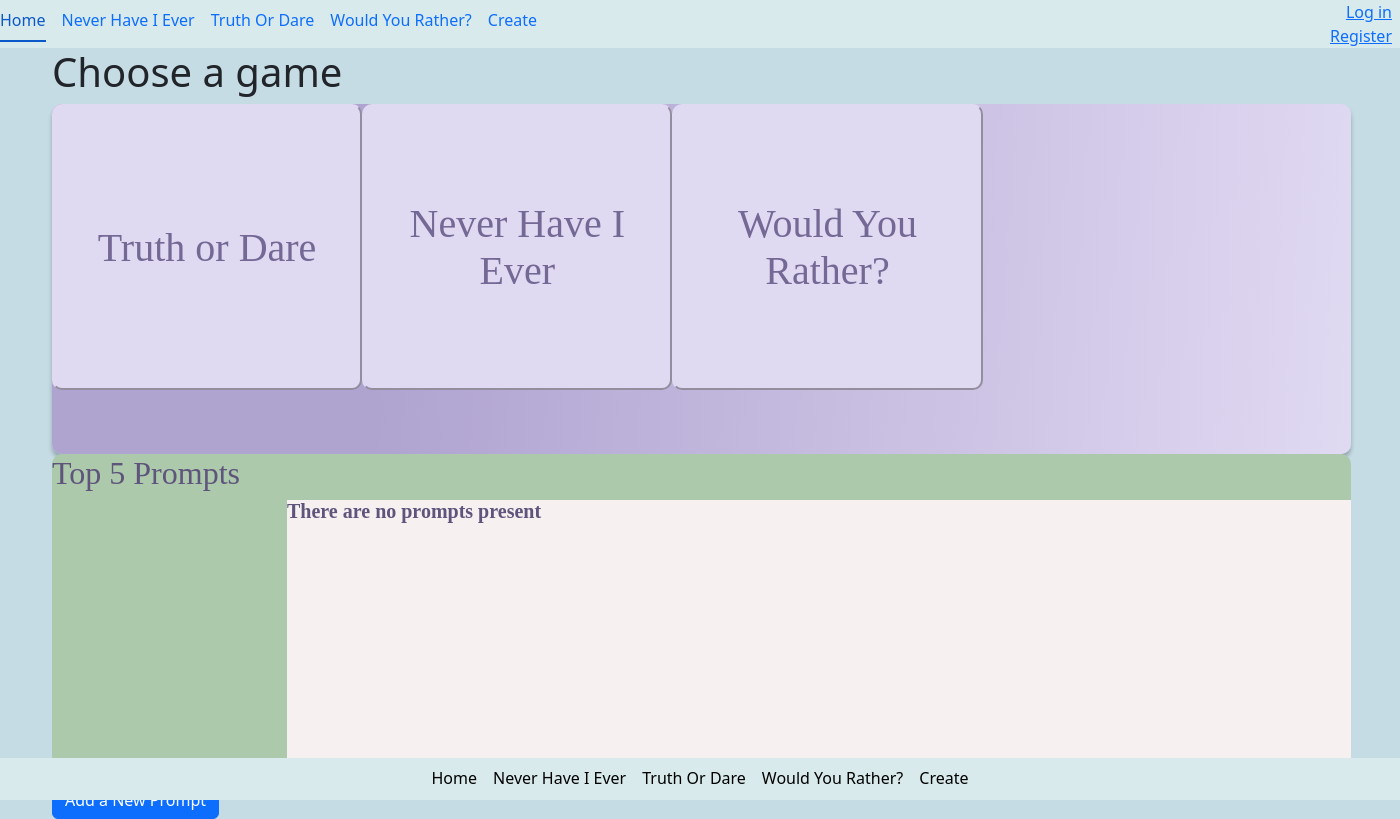
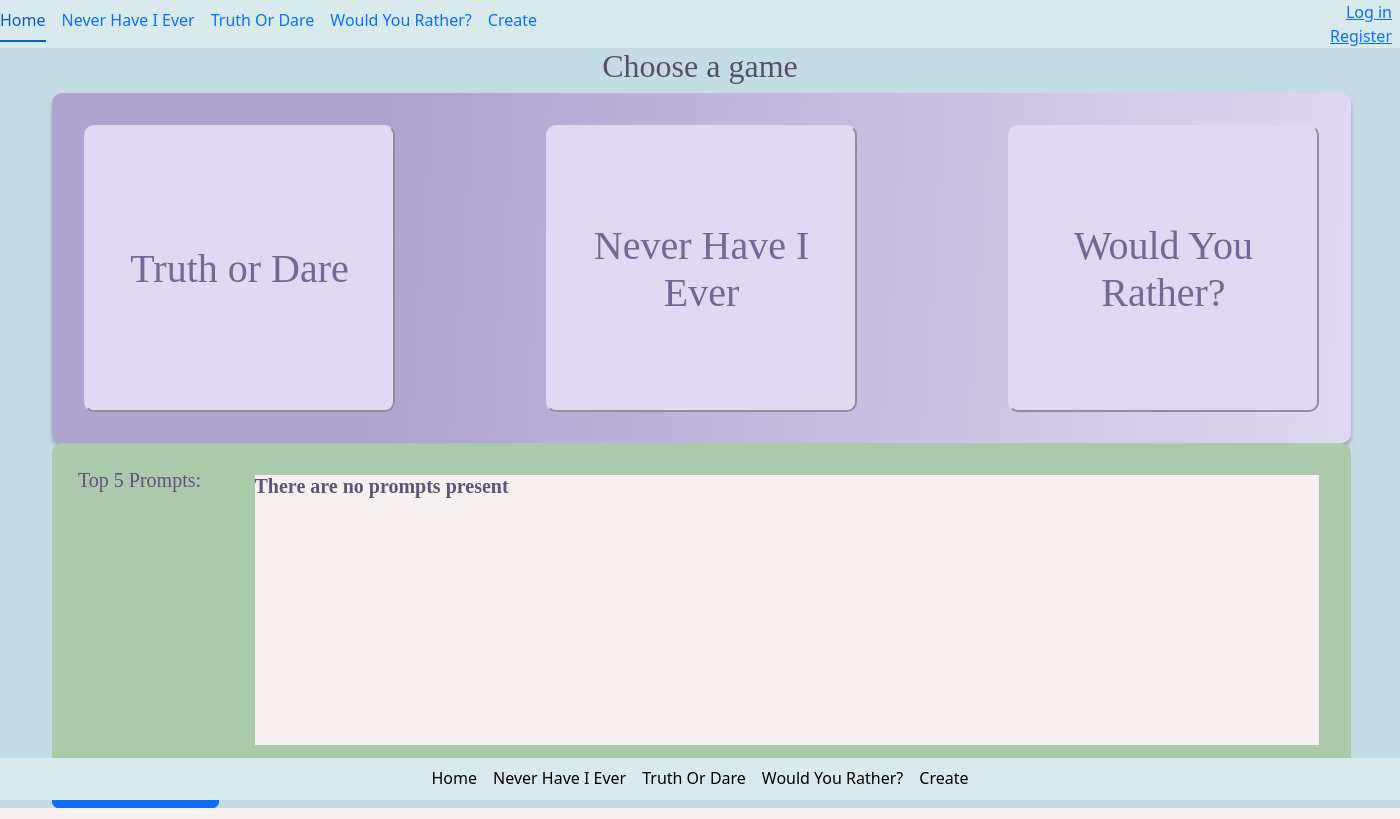
Before and after one commit to mc3071258/verve, a Django app: page / in a window 1400 px wide. Run offline with Django 5.2, Linux system fonts and the light colour scheme; data that the repository does not hold is empty.

Commit message:
Format home page boxes

```diff
--- a/templates/home.html
+++ b/templates/home.html
@@ -15,7 +15,7 @@
 
 
 <div id = PromptBox>
-    <h2> Top 5 Prompts </h2>
+    <h2> Top 5 Prompts: </h2>
     <div id=PromptList>
 
             {% if  prompts %}
@@ -43,6 +43,8 @@
     {% endif %}
     </div>
 
+
+
 </div>
 
     <div>
--- a/templates/homeStyle.css
+++ b/templates/homeStyle.css
@@ -1,5 +1,16 @@
+h1{
+    color: #57506C;
+    text-align: center;
+    font-family: "Konkhmer Sleokchher";
+    font-size: 32px;
+    font-style: normal;
+    font-weight: 400;
+    line-height: normal;
+}
+
 #GameButtons{
     display: flex;
+    justify-content: space-between;
     width: 1299px;
     height: 349.886px;
     border-radius: 10px;
@@ -8,6 +19,8 @@
 }
 
 #GameButtons button{
+
+    margin: 2.5%;
     width: 310.195px;
     height: 286.063px;
     border-radius: 10px;
@@ -23,6 +36,8 @@
 }
 
 #PromptBox{
+    justify-content: space-between;
+    display: flex;
     width: 1299px;
     height: 327px;
     border-radius: 10px;
@@ -36,8 +51,21 @@
     line-height: normal;
 }
 
+#PromptBox h2{
+    margin-left: 2%;
+    margin-top: 2%;
+    color: #5E547C;
+    text-align: center;
+    font-family: "Konkhmer Sleokchher";
+    font-size: 20px;
+    font-style: normal;
+    font-weight: 400;
+    line-height: normal;
+}
+
 #PromptList{
-    display: relative;
+    margin: 2.5%;
+    display: absolute;
     float: right;
     width: 1064px;
     height: 270px;
@@ -45,6 +73,7 @@
 }
 
 #PromptBox #PromptList .table{
+    margin: 2.5%;
     height: 29px;
     flex-shrink: 0;
     align-self: stretch;
```
